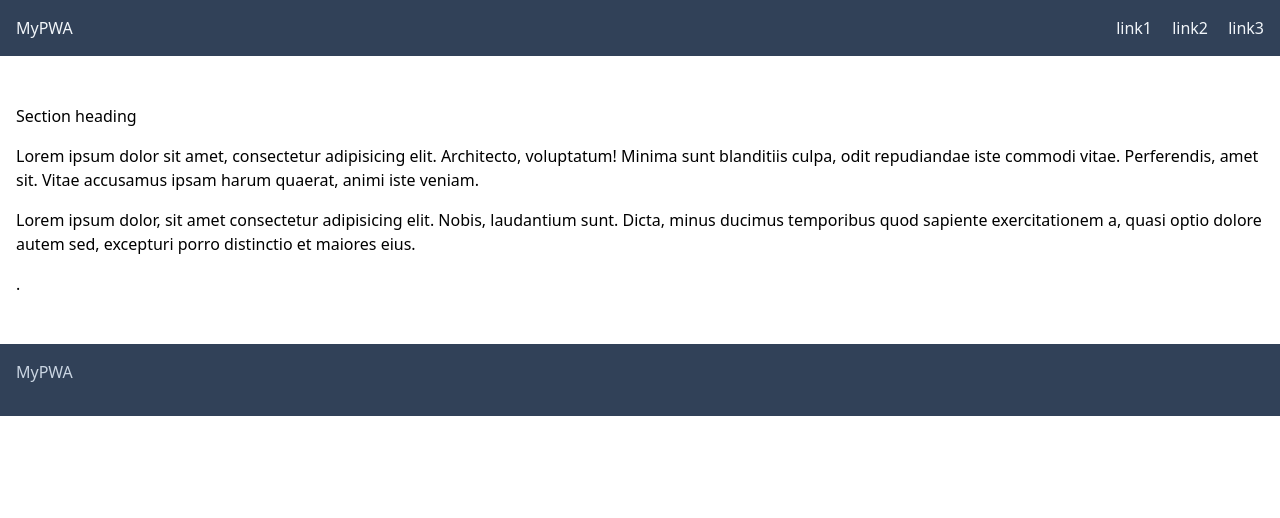
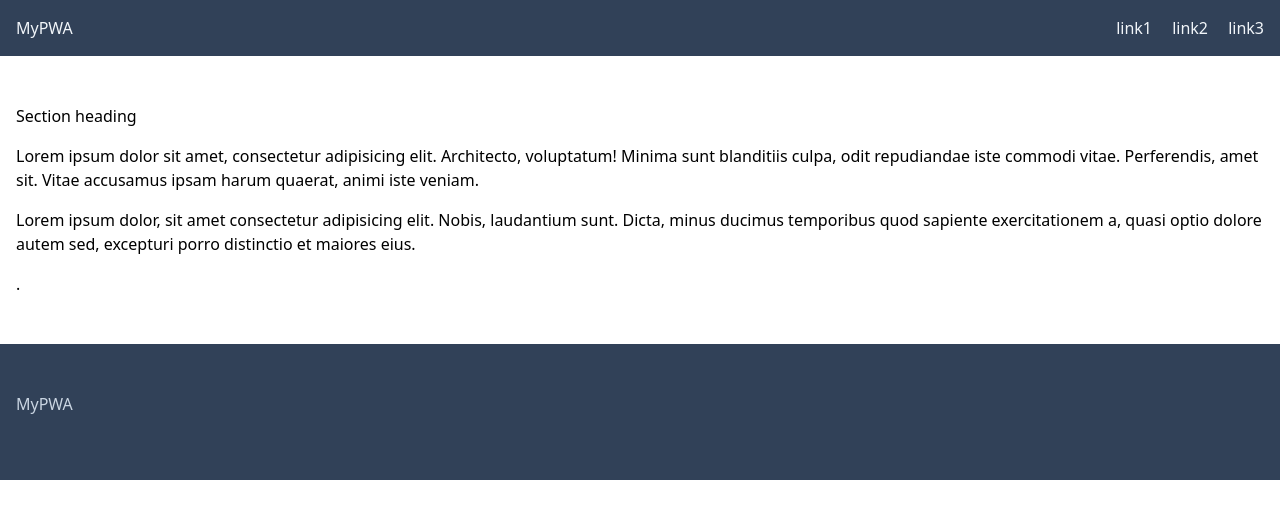
Before and after one commit to tamisweitzer/my_pwa, a website: page index.html in a window 1280 px wide. Drawn offline with Linux system fonts and the light colour scheme.

Commit message:
Add addl padding to the top and bottom of the footer.

```diff
--- a/index.html
+++ b/index.html
@@ -27,7 +27,7 @@
       </section>
     </main>
 
-    <footer class="p-4 bg-slate-700 text-slate-300">
+    <footer class="px-4 py-12 bg-slate-700 text-slate-300">
       <p>MyPWA</p>
     </footer>
   </div>
```
Also changed, not shown: output.css.
